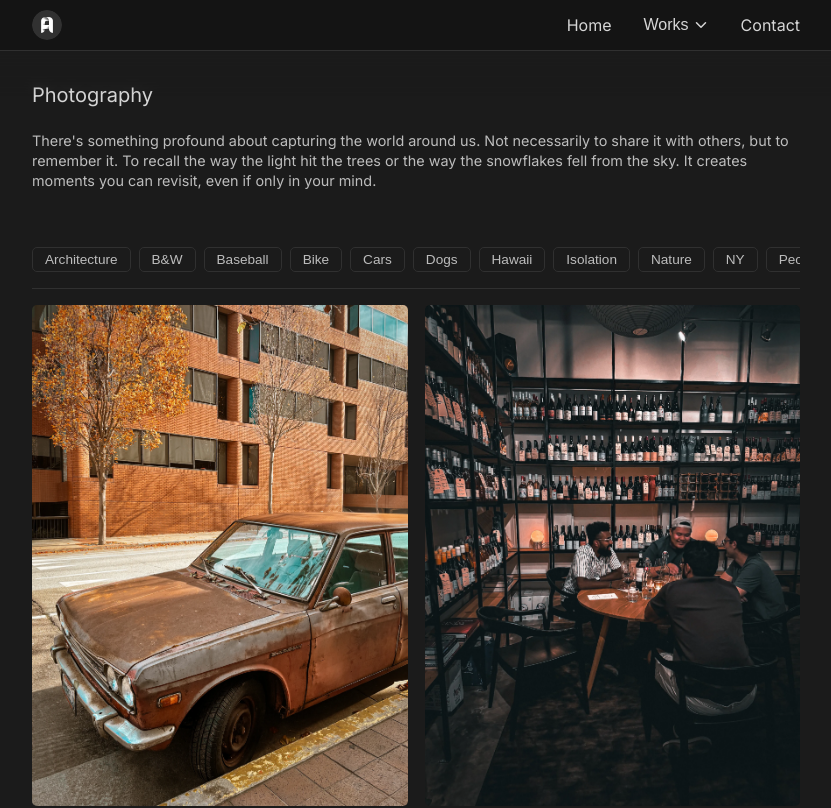
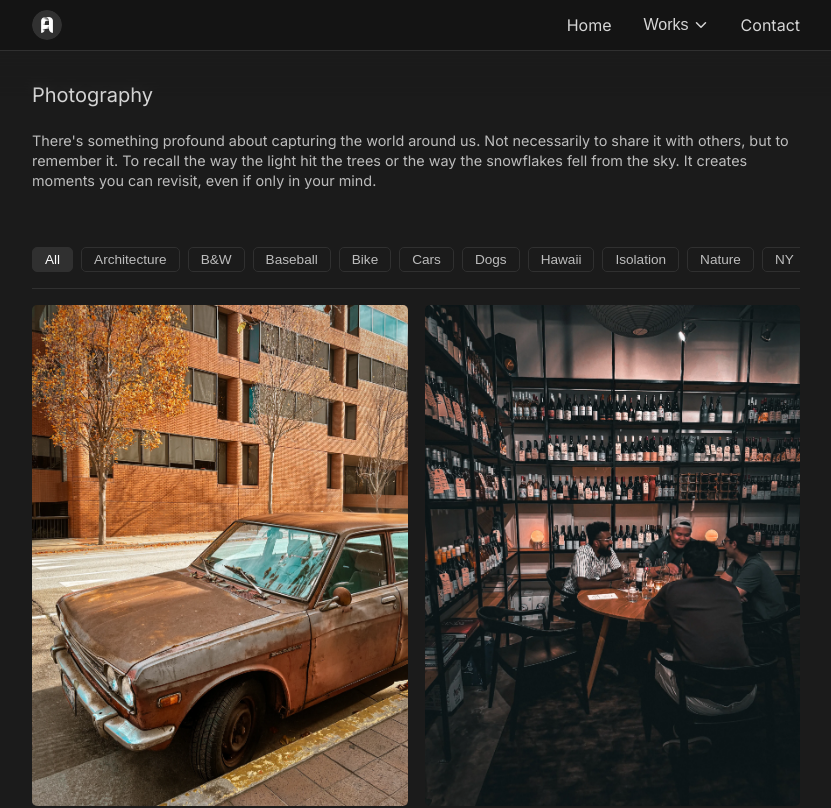
Before and after one commit to christiananagnostou/www, a Next.js app: page /art in a window 1280 px wide. Shown: the top 808 px of the page, without its empty margins (224-1055 px from the left). Built offline with nearby package versions, Linux system fonts and the light colour scheme.

Commit message:
fix: finalize art lib

```diff
--- a/lib/art/index.ts
+++ b/lib/art/index.ts
@@ -84,7 +84,7 @@ import ReadingMan from '/public/img/art/photography/reading_man.jpg'
 import Reflection from '/public/img/art/photography/reflection.jpg'
 import RockWave from '/public/img/art/photography/rock_wave.jpg'
 import Salesforce from '/public/img/art/photography/salesforce.jpg'
-import Satalite from '/public/img/art/photography/satalite.jpg'
+import Satellite from '/public/img/art/photography/satellite.jpg'
 import SausalitoBoat from '/public/img/art/photography/sausalito_boat.jpg'
 import SeattleChelan from '/public/img/art/photography/seattle_chelan.webp'
 import SeattleGolden from '/public/img/art/photography/seattle_golden.webp'
@@ -205,14 +205,14 @@ export const ArtImages: ArtImage[] = [
   // Dogs - Jan 2021
   {
     id: 'jessie_porch',
-    title: 'Jessie Porch',
+    title: 'Jessie on the Porch',
     date: '2021-01-01T00:00:00Z',
     tags: ['Dogs'],
     image: JessiePorch,
   },
   {
     id: 'jessie_vines',
-    title: 'Jessie Vines',
+    title: 'Jessie in the Vines',
     date: '2021-01-01T00:00:00Z',
     tags: ['Dogs'],
     image: JessieVines,
@@ -365,7 +365,7 @@ export const ArtImages: ArtImage[] = [
     id: 'sf_rock_tree',
     title: 'SF Rock Tree',
     date: '2020-09-01T00:00:00Z',
-    tags: ['SF', 'Nature'],
+    tags: ['SF'],
     image: SFRockTree,
   },
   // Tahoe - Fall 2020 (second entry)
@@ -429,7 +429,7 @@ export const ArtImages: ArtImage[] = [
   },
   {
     id: 'jessie_succ',
-    title: 'Jessie Succ',
+    title: 'Jessie with the Succulent',
     date: '2020-05-01T00:00:00Z',
     tags: ['Shadow', 'Dogs'],
     image: JessieSucc,
@@ -535,8 +535,8 @@ export const ArtImages: ArtImage[] = [
     image: DressyMan,
   },
   {
-    id: 'jesus',
-    title: 'Jesus',
+    id: 'jeshua',
+    title: 'Jeshua',
     date: '2020-05-01T00:00:00Z',
     tags: ['People', 'SF'],
     image: Jesus,
@@ -727,8 +727,8 @@ export const ArtImages: ArtImage[] = [
     image: Coit,
   },
   {
-    id: 'dad_soccer',
-    title: 'Dad Soccer',
+    id: 'field_walker',
+    title: 'Field Walker',
     date: '2020-01-01T00:00:00Z',
     tags: ['B&W'],
     image: DadSoccer,
@@ -748,11 +748,11 @@ export const ArtImages: ArtImage[] = [
     image: Levels,
   },
   {
-    id: 'satalite',
-    title: 'Satalite',
+    id: 'satellite',
+    title: 'Satellite',
     date: '2020-01-01T00:00:00Z',
     tags: ['B&W'],
-    image: Satalite,
+    image: Satellite,
   },
   {
     id: 'skateboard',
@@ -761,18 +761,16 @@ export const ArtImages: ArtImage[] = [
     tags: ['B&W'],
     image: Skateboard,
   },
-
-  // --- Additional WEBP Images ---
   {
     id: 'baseball_last_oakland_game',
-    title: 'Baseball: Last Oakland Game',
+    title: 'Last Oakland Game',
     date: '2024-09-25T02:34:24Z',
     tags: ['Baseball'],
     image: BaseballLastOaklandGame,
   },
   {
     id: 'baseball_oakland',
-    title: 'Baseball: Oakland',
+    title: "Oakland A's",
     date: '2021-08-21T22:38:21Z',
     tags: ['Baseball'],
     image: BaseballOakland,
@@ -816,14 +814,14 @@ export const ArtImages: ArtImage[] = [
     id: 'hawaii_2_rainbow',
     title: 'Waimea Rainbow',
     date: '2024-07-18T01:03:36Z',
-    tags: ['Hawaii', 'Nature'],
+    tags: ['Hawaii'],
     image: Hawaii2Rainbow,
   },
   {
     id: 'hawaii_2_saplings',
     title: 'Heavenly Saplings',
     date: '2024-07-15T17:22:45Z',
-    tags: ['Hawaii', 'Nature'],
+    tags: ['Hawaii'],
     image: Hawaii2Saplings,
   },
   {
@@ -842,7 +840,7 @@ export const ArtImages: ArtImage[] = [
   },
   {
     id: 'isolation_red_vinyl',
-    title: 'Isolation Red Vinyl',
+    title: 'Red Vinyl',
     date: '2021-05-09T16:21:02Z',
     tags: ['Isolation'],
     image: IsolationRedVinyl,
@@ -870,21 +868,21 @@ export const ArtImages: ArtImage[] = [
   },
   {
     id: 'seattle_chelan',
-    title: 'Seattle Chelan',
+    title: 'Chelan',
     date: '2024-06-01T03:18:15Z',
-    tags: ['Seattle', 'Nature'],
+    tags: ['Seattle'],
     image: SeattleChelan,
   },
   {
     id: 'seattle_golden',
-    title: 'Seattle Golden',
+    title: 'Majestic Golden',
     date: '2024-05-26T19:45:39Z',
     tags: ['Seattle', 'Dogs'],
     image: SeattleGolden,
   },
   {
     id: 'seattle_goldens',
-    title: 'Seattle Goldens',
+    title: 'Battle Goldens',
     date: '2024-05-26T19:41:59Z',
     tags: ['Seattle', 'Dogs'],
     image: SeattleGoldens,
@@ -914,12 +912,12 @@ export const ArtImages: ArtImage[] = [
     id: 'tahoe_meadow',
     title: 'Tahoe Meadow',
     date: '2022-12-25T01:00:00Z',
-    tags: ['Tahoe'],
+    tags: ['Tahoe', 'Nature'],
     image: TahoeMeadow,
   },
   {
     id: 'tahoe_meadow_jessie',
-    title: 'Tahoe Meadow Jessie',
+    title: 'Jessie in the Meadow',
     date: '2022-12-24T16:55:15Z',
     tags: ['Tahoe', 'Dogs'],
     image: TahoeMeadowJessie,
--- a/pages/art.tsx
+++ b/pages/art.tsx
@@ -80,6 +80,10 @@ const Art = () => {
 
         {UNIQUE_TAGS.length > 1 && (
           <ButtonRow>
+            <button className={!queriedTag ? 'selected' : ''} onClick={() => router.push({ query: { tag: '' } })}>
+              All
+            </button>
+
             {UNIQUE_TAGS.map((tag) => (
               <button
                 key={tag}
```
Also changed, not shown: public/img/art/photography/satellite.jpg (renamed from public/img/art/photography/satalite.jpg).
